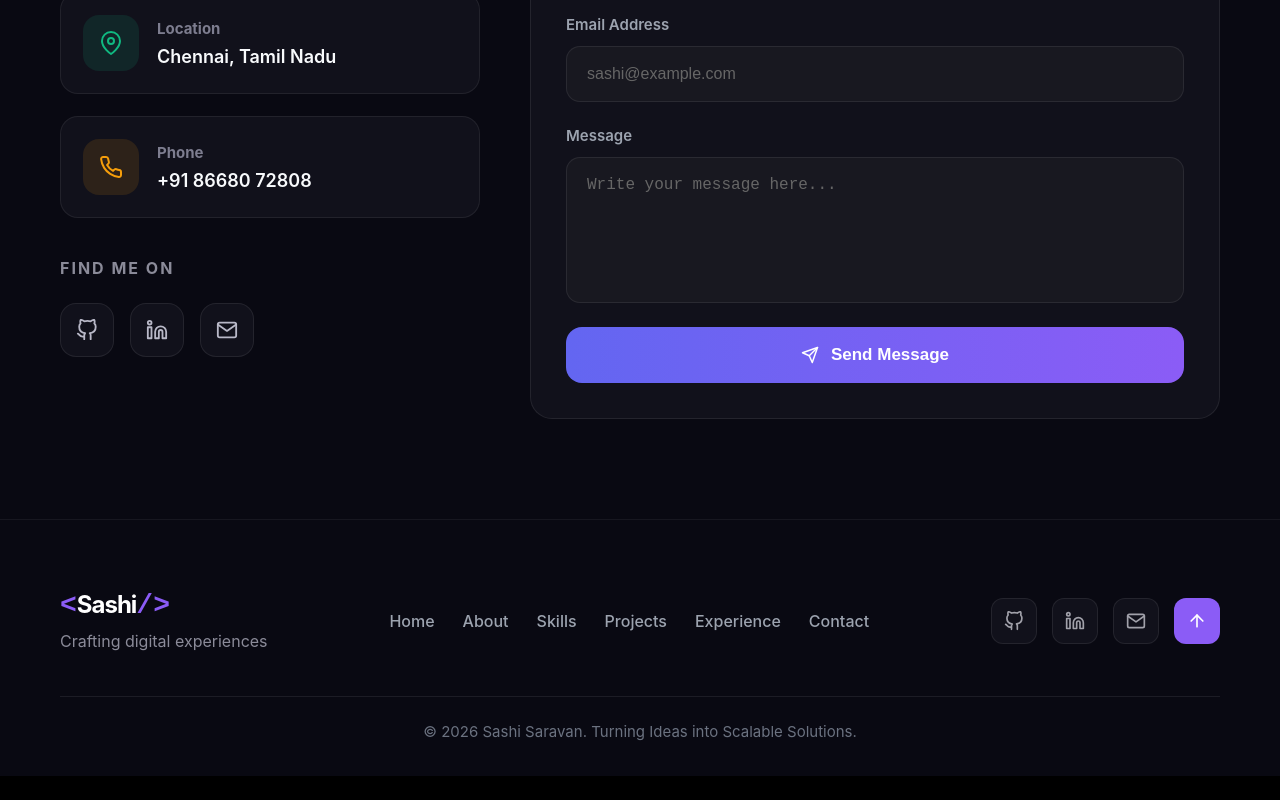
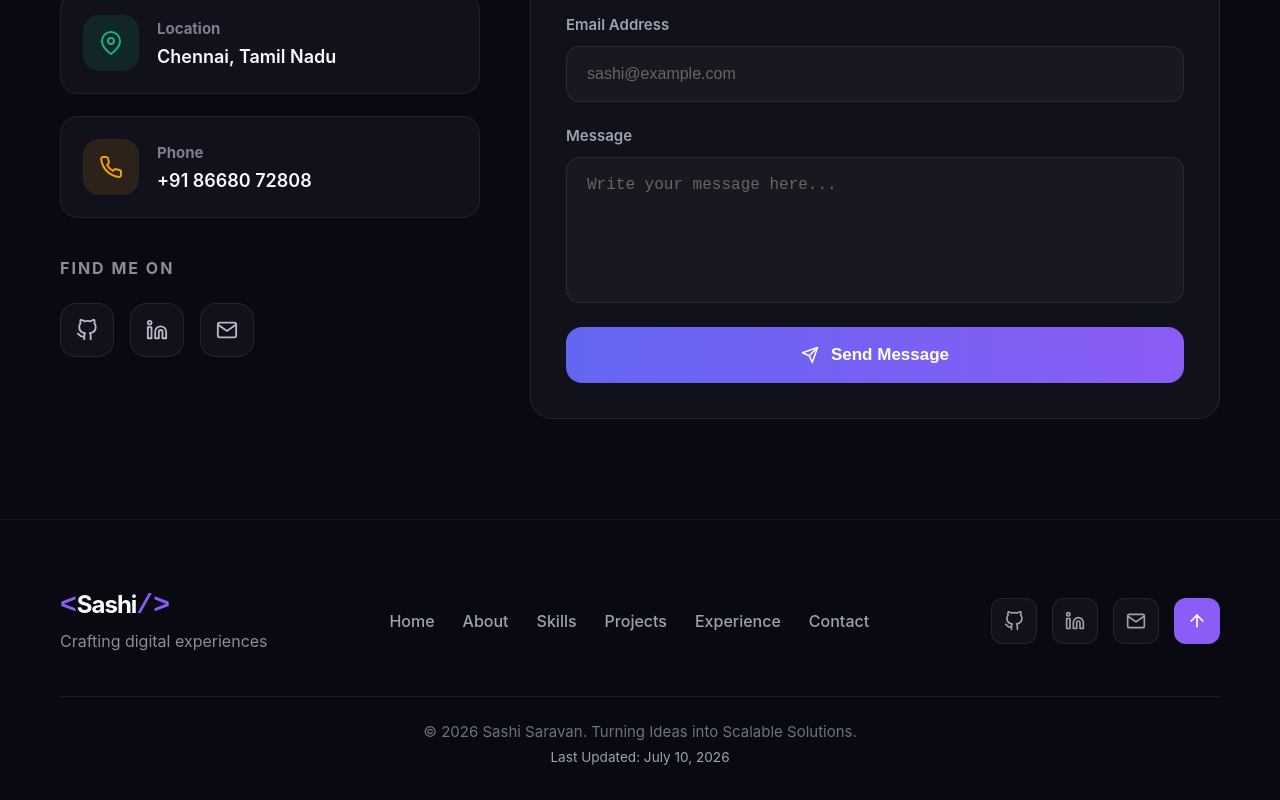
Before and after one commit to Sashisaravan/My_Porfolio, a React (Vite) app: page / in a window 1280 px wide. Shown: the part 4233-5033 px from the top of the page. Before the commit the page ends 5009 px from the top, so only its background shows below. Built offline with nearby package versions, Linux system fonts and the light colour scheme.

Commit message:
Update portfolio content and UI improvements

```diff
--- a/src/components/About.jsx
+++ b/src/components/About.jsx
@@ -23,7 +23,7 @@
 
           <div className={classes.aboutButtons}>
             <a
-              href="https://drive.google.com/file/d/1PX-B_hqzKnNB1A-IRPX7XZ42CcZXsBET/view?usp=sharing"
+              href="https://drive.google.com/file/d/1GQBDEZE8o8Ta05dCJ65Y3XvXkGSRmctR/view?usp=sharing"
               target="_blank"
               rel="noopener noreferrer"
               className={classes.resumeButton}
--- a/src/components/Footer.jsx
+++ b/src/components/Footer.jsx
@@ -90,6 +90,9 @@
             <p className={classes.footerCopyright}>
                 © {new Date().getFullYear()} Sashi Saravan. Turning Ideas into Scalable Solutions.
             </p>
+            <p className={classes.lastUpdated}>
+                Last Updated: July 10, 2026
+            </p>
         </footer>
     );
 }
--- a/src/components/Portfolio_main.jsx
+++ b/src/components/Portfolio_main.jsx
@@ -220,7 +220,7 @@
 
             <div className={`${classes.topbandbutton}`}>
               <a
-                href="https://drive.google.com/file/d/1PX-B_hqzKnNB1A-IRPX7XZ42CcZXsBET/view?usp=sharing"
+                href="https://drive.google.com/file/d/1GQBDEZE8o8Ta05dCJ65Y3XvXkGSRmctR/view?usp=sharing"
                 target="_blank"
                 rel="noopener noreferrer"
                 className={classes.resumeButton}
--- a/src/styles/theme.js
+++ b/src/styles/theme.js
@@ -1804,4 +1804,10 @@
     color: "#6B7280",
     fontSize: 15,
   },
+  lastUpdated: {
+    marginTop: "8px",
+    fontSize: "0.85rem",
+    color: "#9CA3AF",
+    textAlign: "center",
+},
 });
```
